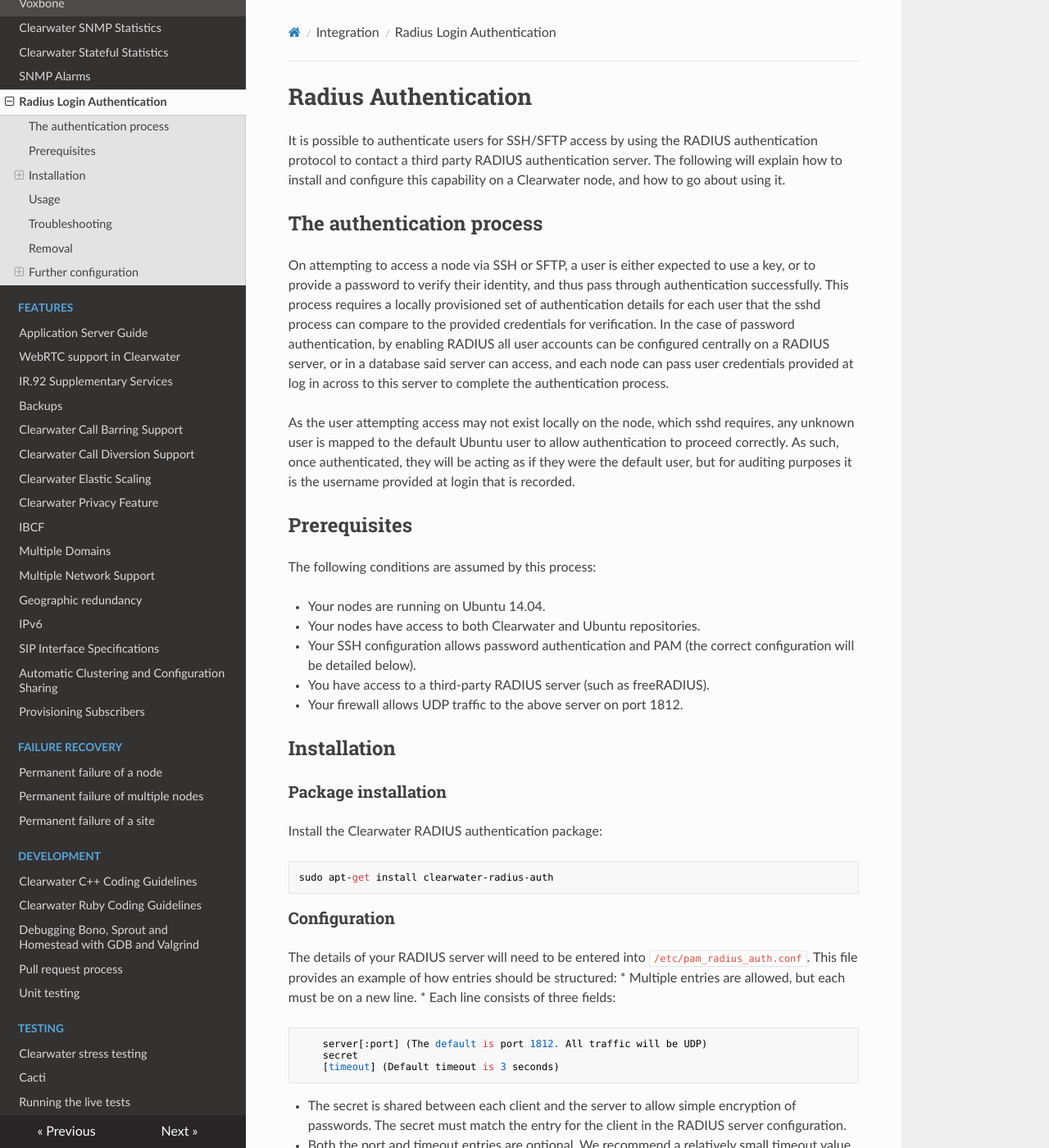
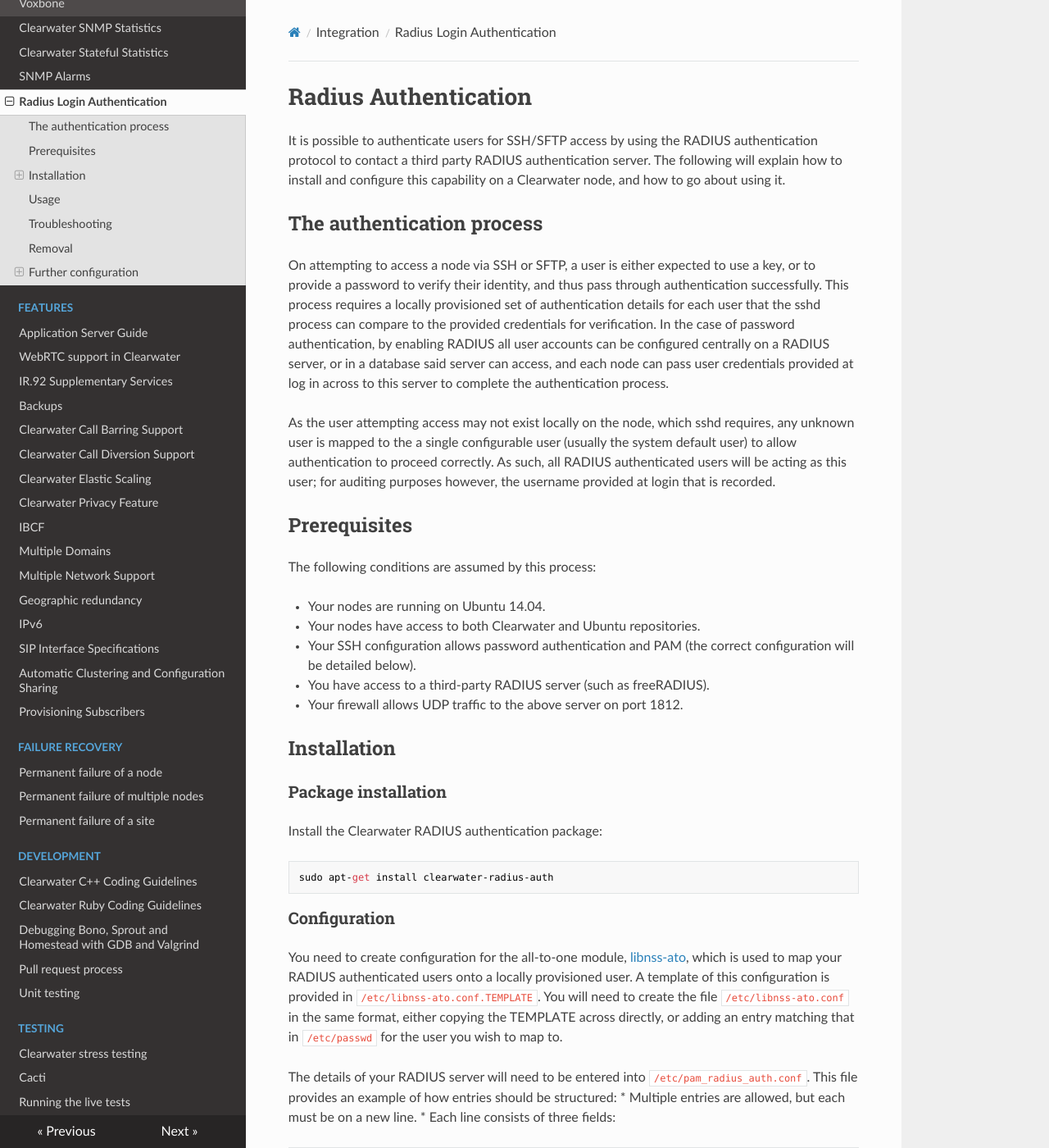
Before and after one commit to Metaswitch/clearwater-readthedocs, an MkDocs documentation site: the page built from docs/Radius_Authentication.md, in a window 1280 px wide and 1400 px high. Shown: the whole window at 82% size. Built offline with MkDocs 1.6.1, drawn with Linux system fonts in a browser that asks for light colours; nearby versions of some CDN libraries; old or Windows-style settings are respelled for this version of MkDocs; some of the changed text lies outside the part shown.

Commit message:
Update docs to match new configuration

```diff
--- a/docs/Radius_Authentication.md
+++ b/docs/Radius_Authentication.md
@@ -6,7 +6,7 @@ It is possible to authenticate users for SSH/SFTP access by using the RADIUS aut
 
 On attempting to access a node via SSH or SFTP, a user is either expected to use a key, or to provide a password to verify their identity, and thus pass through authentication successfully. This process requires a locally provisioned set of authentication details for each user that the sshd process can compare to the provided credentials for verification. In the case of password authentication, by enabling RADIUS all user accounts can be configured centrally on a RADIUS server, or in a database said server can access, and each node can pass user credentials provided at log in across to this server to complete the authentication process.
 
-As the user attempting access may not exist locally on the node, which sshd requires, any unknown user is mapped to the default Ubuntu user to allow authentication to proceed correctly. As such, once authenticated, they will be acting as if they were the default user, but for auditing purposes it is the username provided at login that is recorded.
+As the user attempting access may not exist locally on the node, which sshd requires, any unknown user is mapped to the a single configurable user (usually the system default user) to allow authentication to proceed correctly. As such, all RADIUS authenticated users will be acting as this user; for auditing purposes however, the username provided at login that is recorded.
 
 ## Prerequisites
 
@@ -27,6 +27,8 @@ Install the Clearwater RADIUS authentication package:
     sudo apt-get install clearwater-radius-auth
 
 ### Configuration
+
+You need to create configuration for the all-to-one module, [libnss-ato](https://github.com/Metaswitch/libnss-ato), which is used to map your RADIUS authenticated users onto a locally provisioned user. A template of this configuration is provided in `/etc/libnss-ato.conf.TEMPLATE`. You will need to create the file `/etc/libnss-ato.conf` in the same format, either copying the TEMPLATE across directly, or adding an entry matching that in `/etc/passwd` for the user you wish to map to.
 
 The details of your RADIUS server will need to be entered into `/etc/pam_radius_auth.conf`. This file provides an example of how entries should be structured:
 * Multiple entries are allowed, but each must be on a new line.
@@ -64,6 +66,7 @@ To properly remove clearwater-radius-auth, and the components it brings with it,
     sudo apt-get purge clearwater-radius-auth
     sudo apt-get purge libpam-radius-auth
     sudo apt-get purge libnss-ato
+    sudo rm /etc/libnss-ato.conf
 
 This will remove all configuration put in place by the installation. Should your configuration become corrupt, purging and re-installing the associated module will re-instate the correct configuration.
 
@@ -73,9 +76,9 @@ This section details the configuration put in place by the installation. It is h
 
 ### libnss-ato.conf
 
-The libnss-ato configuration file is found at `/etc/libnss-ato.conf`, and will look like the following:
+The libnss-ato configuration file should be created based on the format present in the provided template `/etc/libnss-ato.conf.TEMPLATE`. It will look like the following:
 
-    ubuntu:x:1000:1000:Ubuntu:/home/ubuntu:/bin/bash
+    radius_authenticated_user:x:1000:1000:radius_authenticated_user:/tmp:/bin/bash
 
 It holds the information of the default user to which unknown users are mapped. By default this maps to the Ubuntu user.
 
```
